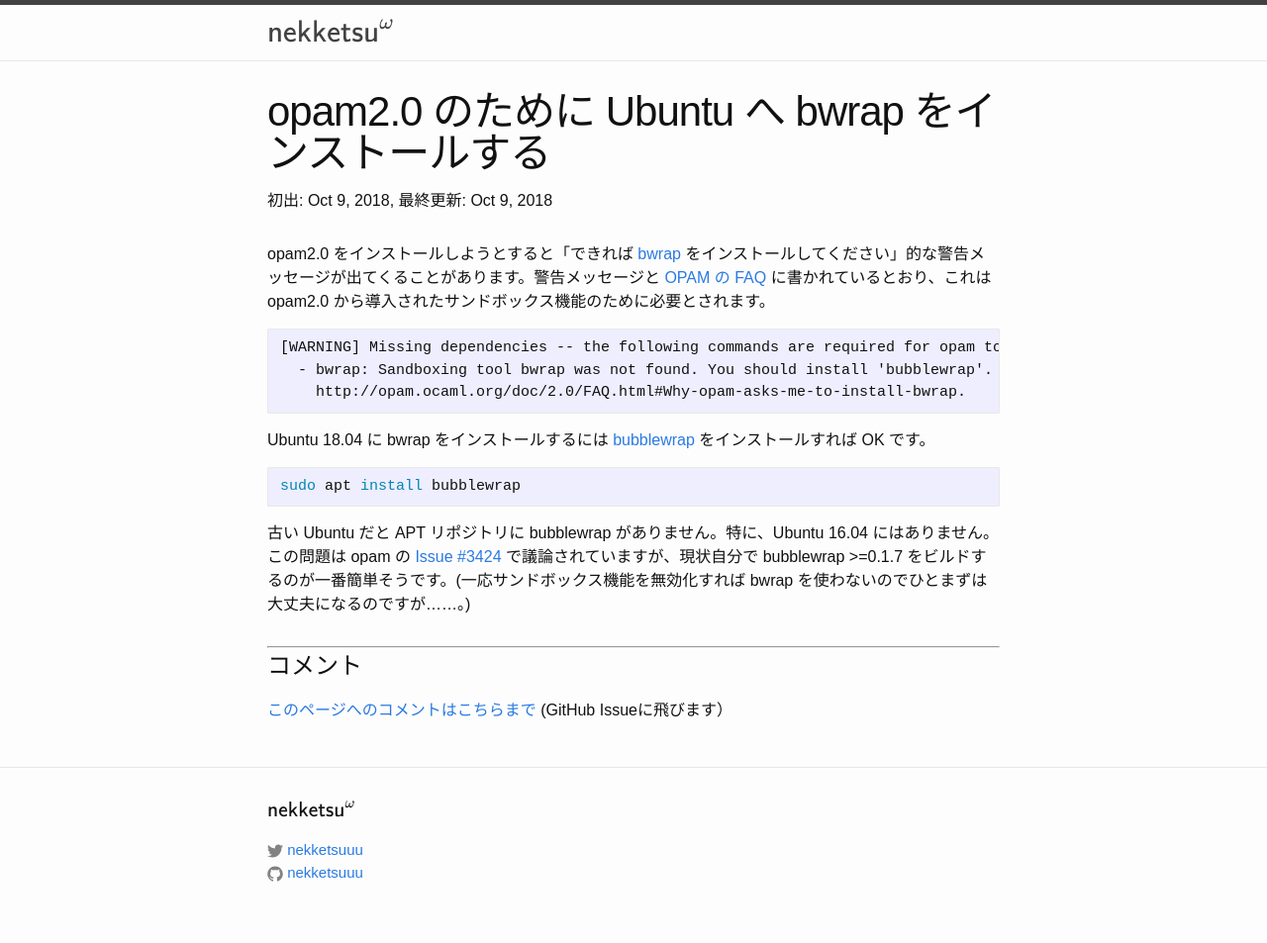
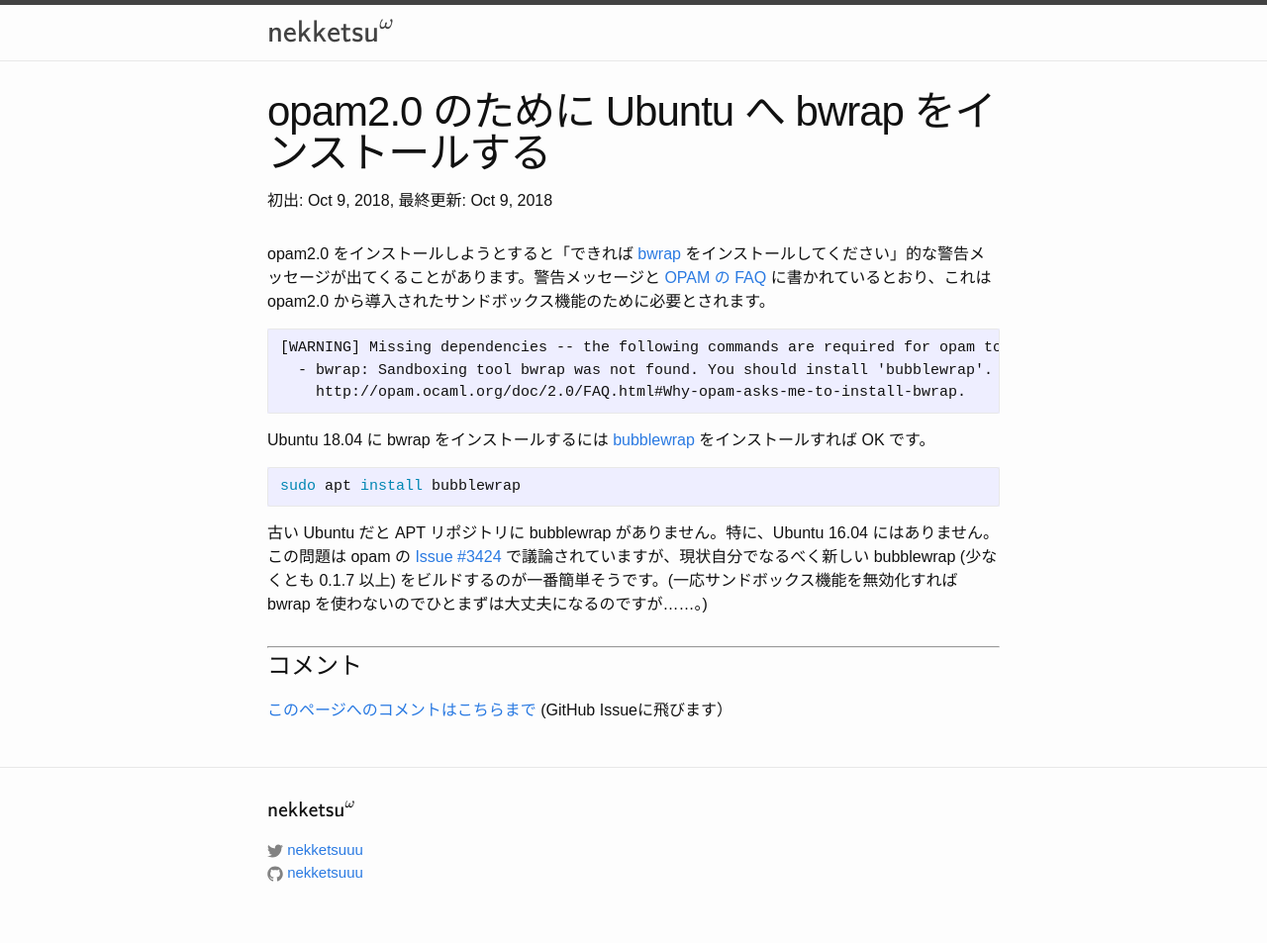
Before and after one commit to nekketsuuu/nekketsuuu.github.io, a Jekyll site: the page built from entries/_posts/2018-10-09-bwrap-for-opam2.md, in a window 1280 px wide. Shown: the whole page at 99% size. Built offline with Jekyll 4.4.1, drawn with Linux system fonts in a browser that asks for light colours; formulas are drawn with MathJax 3.

Commit message:
[Entry #8] add note for least necessary version

````diff
--- a/entries/_posts/2018-10-09-bwrap-for-opam2.md
+++ b/entries/_posts/2018-10-09-bwrap-for-opam2.md
@@ -19,4 +19,4 @@
 sudo apt install bubblewrap
 ```
 
-古い Ubuntu だと APT リポジトリに bubblewrap がありません。特に、Ubuntu 16.04 にはありません。この問題は opam の [Issue #3424](https://github.com/ocaml/opam/issues/3424) で議論されていますが、現状自分で bubblewrap >=0.1.7 をビルドするのが一番簡単そうです。(一応サンドボックス機能を無効化すれば bwrap を使わないのでひとまずは大丈夫になるのですが……。)
+古い Ubuntu だと APT リポジトリに bubblewrap がありません。特に、Ubuntu 16.04 にはありません。この問題は opam の [Issue #3424](https://github.com/ocaml/opam/issues/3424) で議論されていますが、現状自分でなるべく新しい bubblewrap (少なくとも 0.1.7 以上) をビルドするのが一番簡単そうです。(一応サンドボックス機能を無効化すれば bwrap を使わないのでひとまずは大丈夫になるのですが……。)
````
